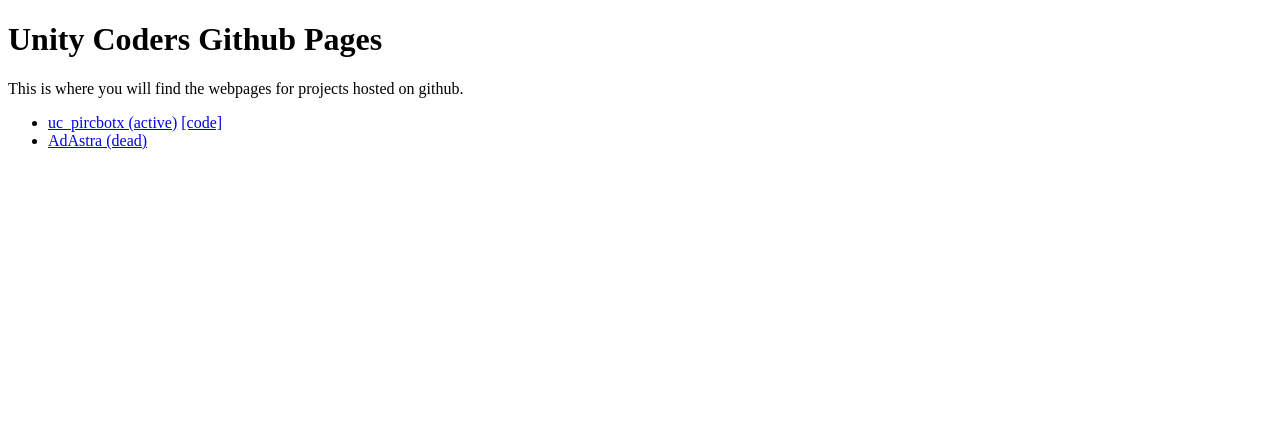
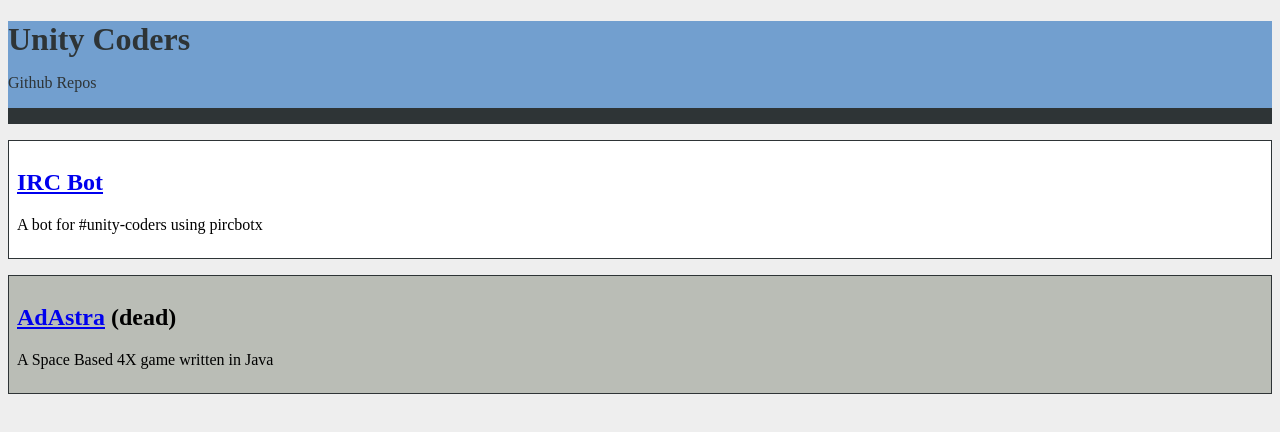
Before and after one commit to unitycoders/unitycoders.github.com, a plain HTML site: page index.html in a window 1280 px wide. Drawn offline with Linux system fonts and the light colour scheme.

Commit message:
created stylesheet

```diff
--- a/index.html
+++ b/index.html
@@ -1,18 +1,23 @@
-<!doctype html>
+<!DOCTYPE html>
 <html>
-  <head>
-    <title>Unity Coders :: GitHub Web Pages</title>
-  </head>
-  <body>
-    <h1>Unity Coders Github Pages</h1>
-    <p>This is where you will find the webpages for projects hosted on github.</p>
+	<head>
+		<meta charset="utf-8" />
+		<title>Unity Coders :: Github</title>
+		<link rel="stylesheet" type="text/css" href="styles/main.css" />
+	</head>
+	<body>
+		<header>
+			<h1><a href="http://www.unitycoders.co.uk">Unity Coders</a></h1>
+			<p>Github Repos</p>
+		</header>
+		<article>
+			<h2><a href="http://git.unitycoders.co.uk/uc_pircbotx">IRC Bot</a></h2>
+			<p>A bot for #unity-coders using pircbotx</p>
+		</article>
+		<article class="dead">
+			<h2><a href="http://git.unitycoders.co.uk/adastra">AdAstra</a> (dead)</h2>
+			<p>A Space Based 4X game written in Java</p>
+		</article>
 
-    <ul>
-      <li>
-        <a href="http://git.unitycoders.co.uk/uc_pircbotx/">uc_pircbotx (active)</a>
-        <a href="https://github.com/unitycoders/uc_pircbotx">[code]</a>
-      </li>
-      <li><a href="https://github.com/unitycoders/AdAstra">AdAstra (dead)</a></li>
-    </ul>
-  </body>
+	</body>
 </html>
--- /dev/null
+++ b/styles/main.css
@@ -0,0 +1,30 @@
+body {
+	background-color: #eeeeee;
+}
+
+header {
+	color: #2e3436;
+	background-color: #729fcf;
+	border-bottom: 1em solid #2e3436;
+}
+
+header a {
+	text-decoration: none;
+	color: #2e3436;
+	background-color: transparent;
+}
+
+header h1 {
+	margin-bottom: 0em;
+}
+
+article {
+	border: 1px solid #2e3436;
+	background-color: #ffffff;
+	padding: 0.5em;
+	margin-top: 1em;
+}
+
+article.dead {
+	background-color: #babdb6;
+}
```
